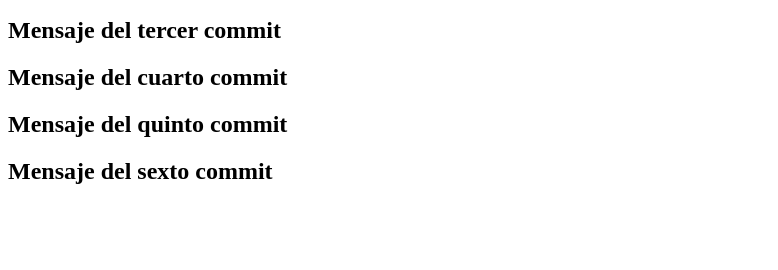
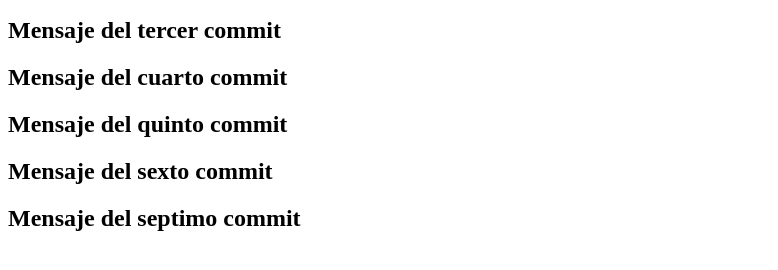
Before and after one commit to lizarragadev/DemoGit2, a plain HTML site: page index.html in a window 1280 px wide. Shown: the part 96-366 px from the top of the page, without its empty margins (0-778 px from the left). Drawn offline with Linux system fonts and the light colour scheme.

Commit message:
Se adicionó septimo titulo

```diff
--- a/index.html
+++ b/index.html
@@ -11,5 +11,6 @@
         <h2>Mensaje del cuarto commit</h2>
         <h2>Mensaje del quinto commit</h2>
         <h2>Mensaje del sexto commit</h2>
+        <h2>Mensaje del septimo commit</h2>
     </body>
 </html>
```
